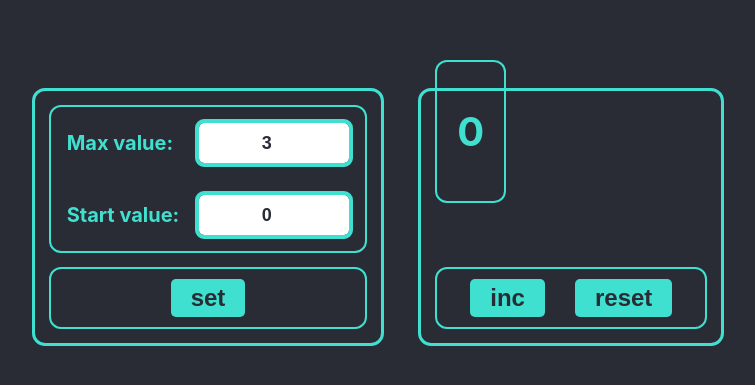
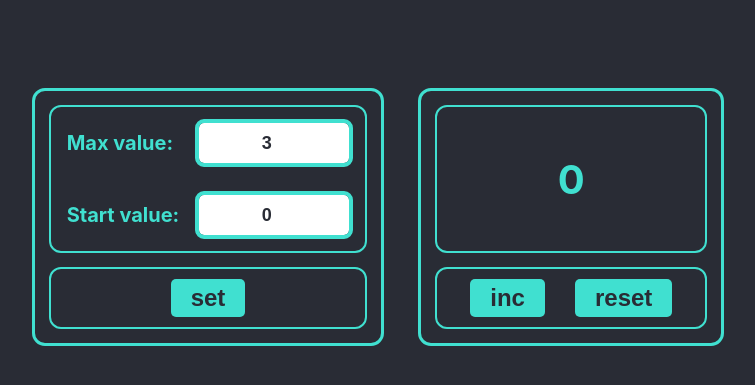
Before and after one commit to KaninGleb/Counter, a React (Vite) app: page / in a window 1280 px wide. Shown: the part 183-568 px from the top of the page, without its empty margins (262-1017 px from the left). Built offline with nearby package versions, Linux system fonts and the light colour scheme.

Commit message:
Styles supplemented

```diff
--- a/src/index.css
+++ b/src/index.css
@@ -40,21 +40,33 @@ code {
     width: 300px;
 }
 
+.score-wrapper {
+    display: flex;
+    justify-content: center;
+    align-items: center;
+    outline: 2px solid turquoise;
+    border-radius: 10px;
+    padding: 16px;
+    height: 100%;
+}
+
 .score {
     font-size: 40px;
     font-weight: 700;
-    padding: 45px 20px;
     color: turquoise;
-    outline: 2px solid turquoise;
-    border-radius: 10px;
-    text-align: center;
     overflow: hidden;
     white-space: nowrap;
     text-overflow: ellipsis;
+    text-align: center;
 }
 
 .score.max {
     color: indianred;
+}
+
+.score.error {
+    font-size: 18px;
+    white-space: pre-wrap;
 }
 
 .btn-wrapper {
```
